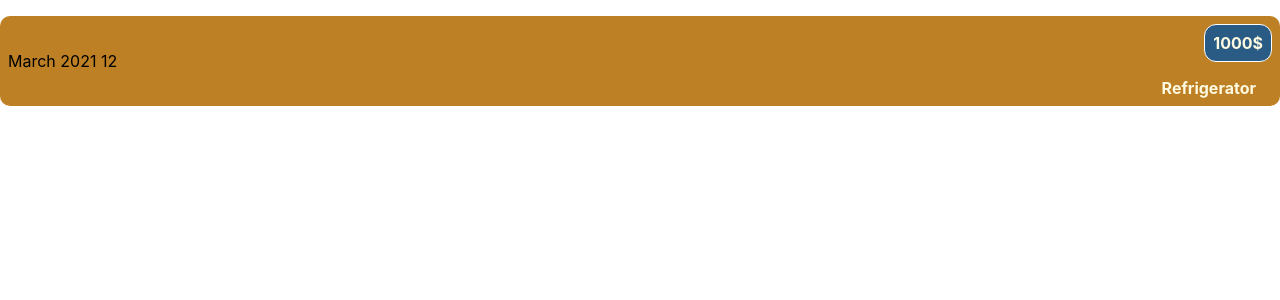
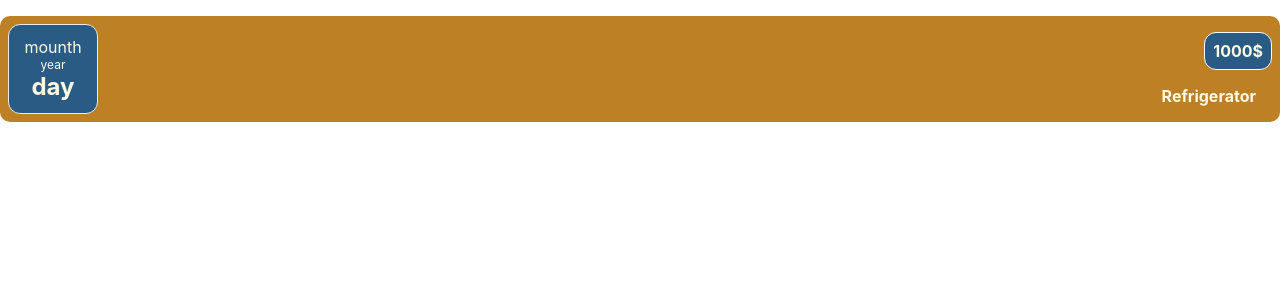
Before and after one commit to Ruslantoloshnyi/react_expenses, a React (Create React App) app: page / in a window 1280 px wide. Shown: the top 300 px of the page. Built offline with nearby package versions, Linux system fonts and the light colour scheme.

Commit message:
add costdate component and costdate.css

```diff
--- /dev/null
+++ b/src/components/CostDate/CostDate.css
@@ -0,0 +1,26 @@
+.cost-date {
+  display: flex;
+  flex-direction: column;
+  width: 5.5rem;
+  height: 5.5rem;
+  border: 1px solid #ececec;
+  background-color: #2a5b84;
+  color: #fefae1;
+  border-radius: 12px;
+  align-items: center;
+  justify-content: center;
+}
+
+.cost-date__month {
+  font-size: 0.75rem;
+  font-weight: bold;
+}
+
+.cost-date__year {
+  font-size: 0.75rem;
+}
+
+.cost-date__day {
+  font-size: 1.5rem;
+  font-weight: bold;
+}
--- /dev/null
+++ b/src/components/CostDate/CostDate.jsx
@@ -0,0 +1,13 @@
+import "./CostDate.css";
+
+function CostDate() {
+  return (
+    <div className="cost-date">
+      <div className="cost-date__mounth">mounth</div>
+      <div className="cost-date__year">year</div>
+      <div className="cost-date__day">day</div>
+    </div>
+  );
+}
+
+export default CostDate;
--- a/src/components/CostItem/CostItem.jsx
+++ b/src/components/CostItem/CostItem.jsx
@@ -1,9 +1,10 @@
 import "./CostItem.css";
+import CostDate from "../CostDate/CostDate";
 
 function CostItem() {
   return (
     <div className="cost-item">
-      <div>March 2021 12</div>
+      <CostDate></CostDate>
       <div className="cost-item__description">
         <h2>Refrigerator</h2>
         <div className="cost-item__price">1000$</div>
```
